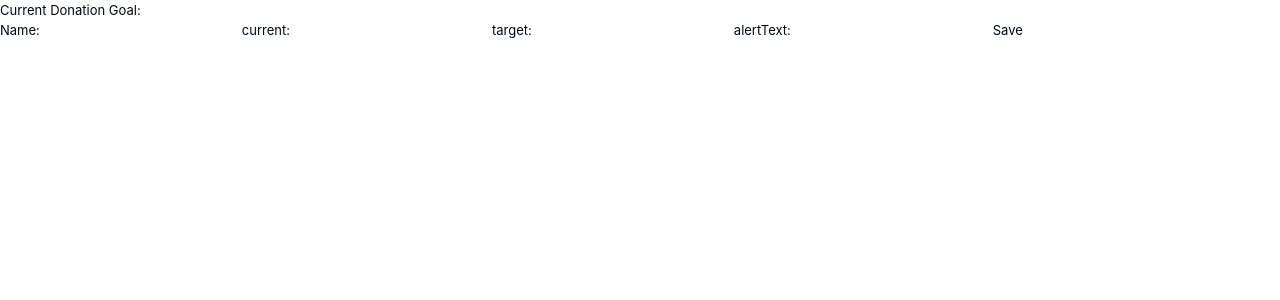
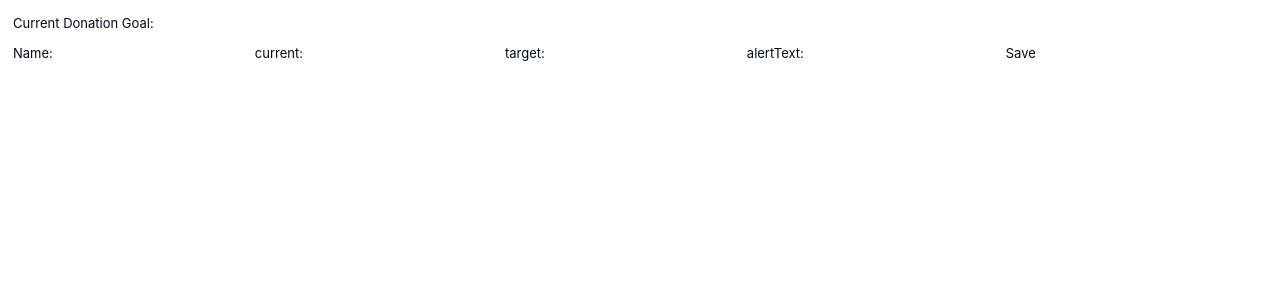
Before and after one commit to Clym-Dev-Team/JavaTwitchBot, a React (Vite) app: page /goal in a window 1280 px wide. Shown: the top 300 px of the page. Built offline with nearby package versions, Linux system fonts and the light colour scheme; no server answers.

Commit message:
add padding to goal

```diff
--- /dev/null
+++ b/src/components/Goals/GoalEditor.css
@@ -0,0 +1,6 @@
+.goalEditor {
+    padding: 1rem;
+}
+.goalEditor h1 {
+    margin: 0 0 10px;
+}
--- a/src/components/Goals/GoalEditor.tsx
+++ b/src/components/Goals/GoalEditor.tsx
@@ -4,6 +4,7 @@ import {useEffect, useState} from "react";
 import {getGoal, saveGoal} from "./GoalClient.ts";
 import Loader from "../LoadingSpinner/Loader.tsx";
 import {useForm} from "react-hook-form";
+import "./GoalEditor.css"
 
 export function GoalEditorPane() {
   const [loading, setLoading] = useState(true);
@@ -19,29 +20,27 @@ export function GoalEditorPane() {
   }, [])
 
   function submit(goal: Goal) {
-    console.log("evebt")
-    console.log(goal)
-    saveGoal(goal).then(() => console.log("goal saved"));
+    saveGoal(goal).then(() => console.log("goal saved")); //TODO show toast os smth
   }
 
   return (
-    <div className="goal-editor">
+    <div className="goalEditor">
       <h1>Current Donation Goal:</h1>
       {loading ? <Loader/> :
         <form onSubmit={handleSubmit(submit)}>
-          <label className="goal-form">Name:
+          <label className="goalForm">Name:
             <input type="text" {...register("name", {required: true})}/>
           </label>
-          <label className="goal-form">current:
+          <label className="goalForm">current:
             <input step="0.01" type="number" {...register("current", {required: true, valueAsNumber: true, min: 0})}/>
           </label>
-          <label className="goal-form">target:
+          <label className="goalForm">target:
             <input step="0.01" type="number" {...register("target", {required: true, valueAsNumber: true, min: 0})}/>
           </label>
-          <label className="goal-form">alertText:
+          <label className="goalForm">alertText:
             <input type="text" {...register("alertText", {required: true})}/>
           </label>
-          <button className="goal-form-save" id="submit" name="submit" type="submit">Save</button>
+          <button className="goalForm-save" id="submit" name="submit" type="submit">Save</button>
         </form>
       }
     </div>
```
